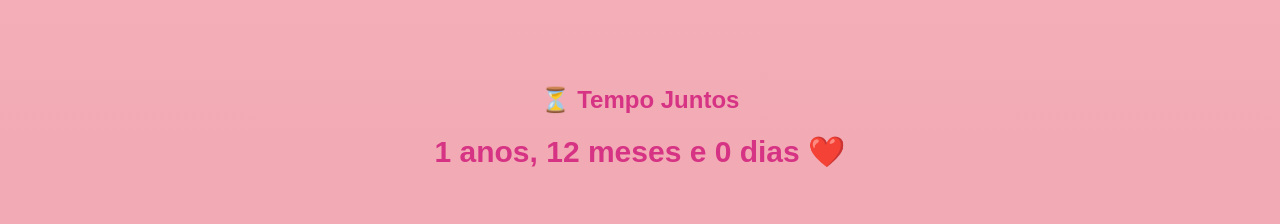
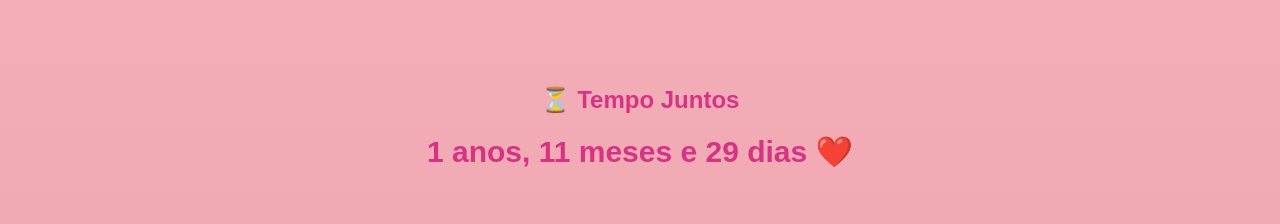
Before and after one commit to Gustavo98364/Site-Casal, a plain HTML site: page index.html in a window 1280 px wide. Shown: the part 2400-2624 px from the top of the page. Drawn offline with Linux system fonts and the light colour scheme.

Commit message:
Update index.html

```diff
--- a/index.html
+++ b/index.html
@@ -292,53 +292,38 @@ Eu te amo hoje, amanhã e para sempre ❤️
 
 <script>
 
-// DATA DO NAMORO
-const dataNamoro = new Date("2024-06-07");
+const dataNamoro = new Date("2024-06-04");
 
-function atualizarContador(){
+function atualizarContador() {
+    const agora = new Date();
 
-const agora = new Date();
+    let anos = agora.getFullYear() - dataNamoro.getFullYear();
+    let meses = agora.getMonth() - dataNamoro.getMonth();
+    let dias = agora.getDate() - dataNamoro.getDate();
 
-let diferenca = agora - dataNamoro;
+    if (dias < 0) {
+        meses--;
 
-let dias = Math.floor(diferenca / (1000 * 60 * 60 * 24));
+        const ultimoMes = new Date(
+            agora.getFullYear(),
+            agora.getMonth(),
+            0
+        );
 
-let anos = Math.floor(dias / 365);
+        dias += ultimoMes.getDate();
+    }
 
-let meses = Math.floor((dias % 365) / 30);
+    if (meses < 0) {
+        anos--;
+        meses += 12;
+    }
 
-let diasRestantes = Math.floor((dias % 365) % 30);
-
-document.getElementById("contador").innerHTML =
-`${anos} anos, ${meses} meses e ${diasRestantes} dias ❤️`;
-
+    document.getElementById("contador").innerHTML =
+        `${anos} anos, ${meses} meses e ${dias} dias ❤️`;
 }
 
-setInterval(atualizarContador,1000);
 atualizarContador();
-
-function mostrarSurpresa(){
-
-document.getElementById("surpresa").style.display="block";
-
-for(let i=0;i<60;i++){
-
-let coracao=document.createElement("div");
-
-coracao.innerHTML="❤️";
-coracao.classList.add("coracao");
-
-coracao.style.left=Math.random()*100+"vw";
-
-document.body.appendChild(coracao);
-
-setTimeout(()=>{
-coracao.remove();
-},4000);
-
-}
-
-}
+setInterval(atualizarContador, 1000);
 
 </script>
 
```
